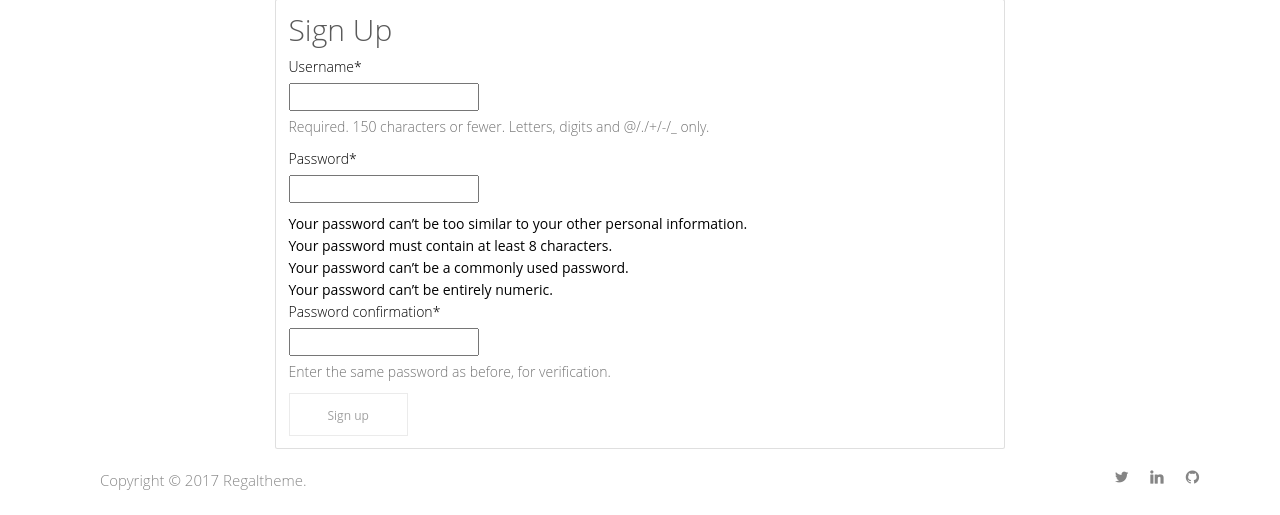
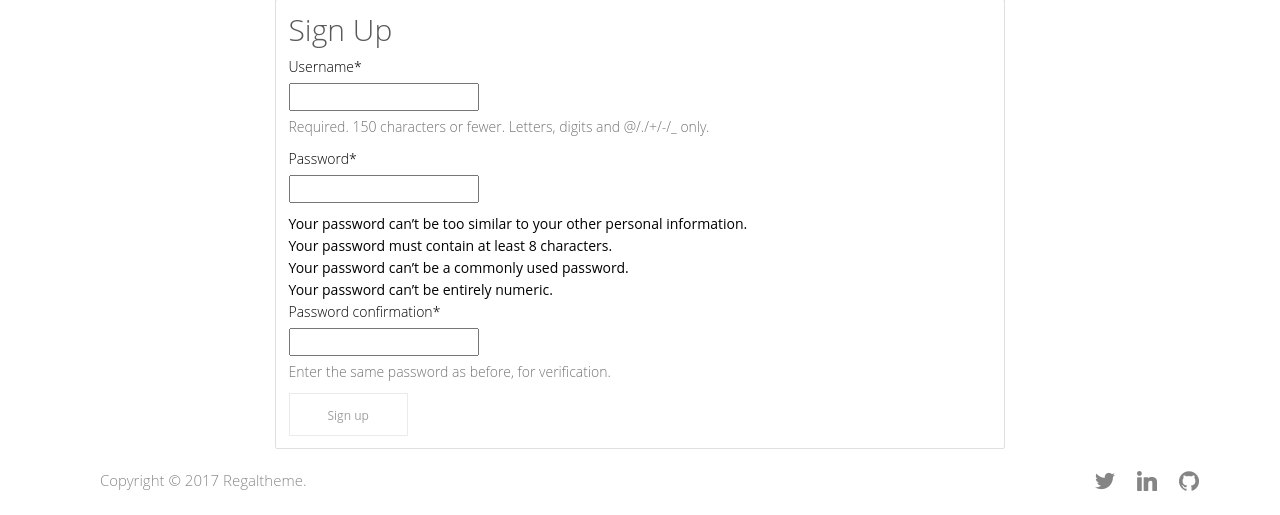
Before and after one commit to ErinClaudio/congenial-bassoon, a Django app: page /login/ in a window 1280 px wide. Shown: the part 518-1033 px from the top of the page. Before the commit the page ends 1008 px from the top, so only its background shows below. Run offline with Django 3.2, Linux system fonts and the light colour scheme; some libraries are stand-ins or nearby versions.

Commit message:
social icon size increase

```diff
--- a/static/assets/css/style.css
+++ b/static/assets/css/style.css
@@ -1005,6 +1005,8 @@ select {
 /* Social Icons
 ----------------------*/
 
+
+
 .social-icon,
 .simple.social-icon li a {
     line-height: 1;
@@ -1016,6 +1018,10 @@ select {
 
 .social-icon li {
     float: left;
+}
+
+.zmdi::before {
+font-size: 24px;
 }
 
 .social-icon li a {
@@ -3126,6 +3132,7 @@ footer .left p a,
 .two-style1 .hover-1 hr.line {
     margin: 13px 0 0;
 }
+
 #about .about-info:first-child {
 margin-right: 0;
 }
```
